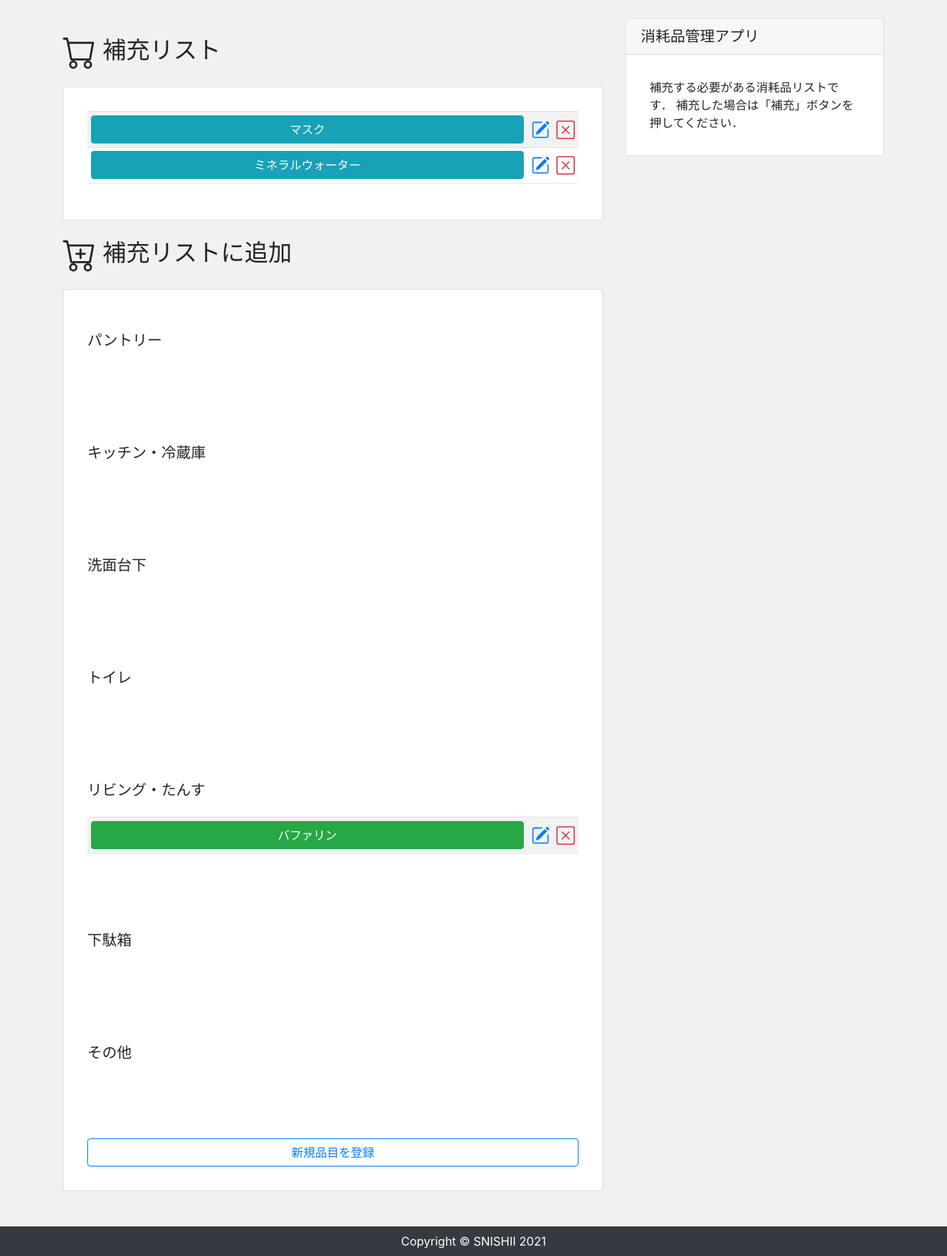
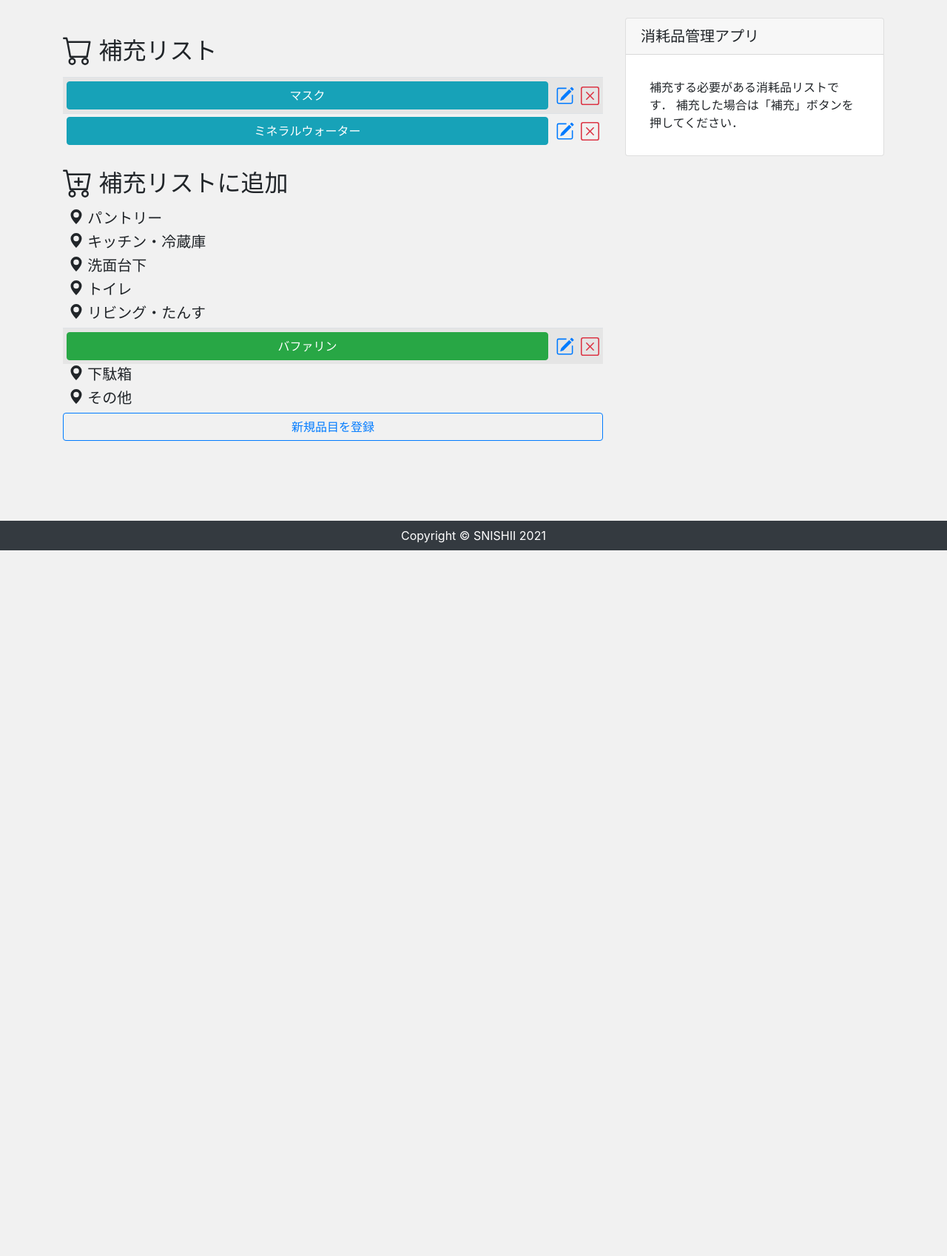
Before and after one commit to riadd188/wasabi, a Django app: page / in a window 1280 px wide. Shown: the part 56-1754 px from the top of the page at 74% size. After the commit the page ends 800 px from the top, so only its background shows below. Run offline with Django 3.2, Linux system fonts and the light colour scheme; a user stored in the database is signed in; data comes from the database, SQL or seed files in the repository; both versions use the stored data as it was after the commit; lists and menus that the app fills with data are empty; some libraries are stand-ins or nearby versions.

Commit message:
modify layout 2

```diff
--- a/tobuy/app/templates/app/index.html
+++ b/tobuy/app/templates/app/index.html
@@ -5,11 +5,14 @@
 <div class="row my-4">
     <div class="col-md-8">
         <!-- リスト表示 -->
-        <h2 class="my-4"><svg xmlns="http://www.w3.org/2000/svg" width="45" height="45" fill="currentColor" class="bi bi-cart" viewBox="0 0 16 16">
+        <h2 class="mt-4 mb-3"><svg style="vertical-align: bottom;" xmlns="http://www.w3.org/2000/svg" width="40" height="40" fill="currentColor" class="bi bi-cart" viewBox="0 0 16 16">
             <path d="M0 1.5A.5.5 0 0 1 .5 1H2a.5.5 0 0 1 .485.379L2.89 3H14.5a.5.5 0 0 1 .491.592l-1.5 8A.5.5 0 0 1 13 12H4a.5.5 0 0 1-.491-.408L2.01 3.607 1.61 2H.5a.5.5 0 0 1-.5-.5zM3.102 4l1.313 7h8.17l1.313-7H3.102zM5 12a2 2 0 1 0 0 4 2 2 0 0 0 0-4zm7 0a2 2 0 1 0 0 4 2 2 0 0 0 0-4zm-7 1a1 1 0 1 1 0 2 1 1 0 0 1 0-2zm7 0a1 1 0 1 1 0 2 1 1 0 0 1 0-2z"/>
-          </svg>  補充リスト</h2>
-        <div class="card mb-4">
-            <div class="card-body">
+          </svg>
+          補充リスト
+        </h2>
+
+        <!-- <div class="card"> -->
+            <div class="card-body p-0 ">
                 {% if isexist_need %}
                 <table class="table table-striped text-center table-sm align-middle">
                     <style>/*
@@ -62,24 +65,29 @@
                     </tbody>
                 </table>
                 {% else %}
-                <div class="my-4">
+                <div class="my-4 mx-4">
                     <h5>補充が必要なものはありません！</h5>
                 </div>
                 {% endif %}
             </div>
-        </div>
+        <!-- </div> -->
 
         <!-- リストに追加 -->
-        <h2 class="my-4"><svg xmlns="http://www.w3.org/2000/svg" width="45" height="45" fill="currentColor" class="bi bi-cart-plus" viewBox="0 0 16 16">
+        <h2 class="mt-4 mb-3"><svg style="vertical-align: bottom;" xmlns="http://www.w3.org/2000/svg" width="40" height="40" fill="currentColor" class="bi bi-cart-plus" viewBox="0 0 16 16">
             <path d="M9 5.5a.5.5 0 0 0-1 0V7H6.5a.5.5 0 0 0 0 1H8v1.5a.5.5 0 0 0 1 0V8h1.5a.5.5 0 0 0 0-1H9V5.5z"/>
             <path d="M.5 1a.5.5 0 0 0 0 1h1.11l.401 1.607 1.498 7.985A.5.5 0 0 0 4 12h1a2 2 0 1 0 0 4 2 2 0 0 0 0-4h7a2 2 0 1 0 0 4 2 2 0 0 0 0-4h1a.5.5 0 0 0 .491-.408l1.5-8A.5.5 0 0 0 14.5 3H2.89l-.405-1.621A.5.5 0 0 0 2 1H.5zm3.915 10L3.102 4h10.796l-1.313 7h-8.17zM6 14a1 1 0 1 1-2 0 1 1 0 0 1 2 0zm7 0a1 1 0 1 1-2 0 1 1 0 0 1 2 0z"/>
           </svg>  補充リストに追加
         </h2>
 
-        <div class="card mb-4">
+        <div class="mb-4">
         {% for place in PLACES %}
-            <div class="card-body">
-                <h5 class="my-4">{{ place.1}}</h5>
+            <div class="card-body p-0 mb-n3">
+                <h5 class="my-2 ml-2">
+                    <svg style="vertical-align: top;" xmlns="http://www.w3.org/2000/svg" width="20" height="20" fill="currentColor" class="bi bi-geo-alt-fill" viewBox="0 0 16 16">
+                    <path d="M8 16s6-5.686 6-10A6 6 0 0 0 2 6c0 4.314 6 10 6 10zm0-7a3 3 0 1 1 0-6 3 3 0 0 1 0 6z"/>
+                    </svg>
+                    {{ place.1}}
+                </h5>
                 <!-- <div class="card-header">{{ place.1 }}</div> -->
                 <table class="table table-striped text-center table-sm">
                     <style>/*
@@ -133,7 +141,7 @@
                 </table>
             </div>
         {% endfor %}
-        <div class="card-body"><a class="btn btn-outline-primary" style="width:100%;" href="{% url 'additem' %}">新規品目を登録</a></div>
+        <div class="mb-4"><a class="btn btn-outline-primary" style="width:100%;" href="{% url 'additem' %}">新規品目を登録</a></div>
         </div>
     </div>
 
```
Also changed, not shown: tobuy/db.sqlite3.
